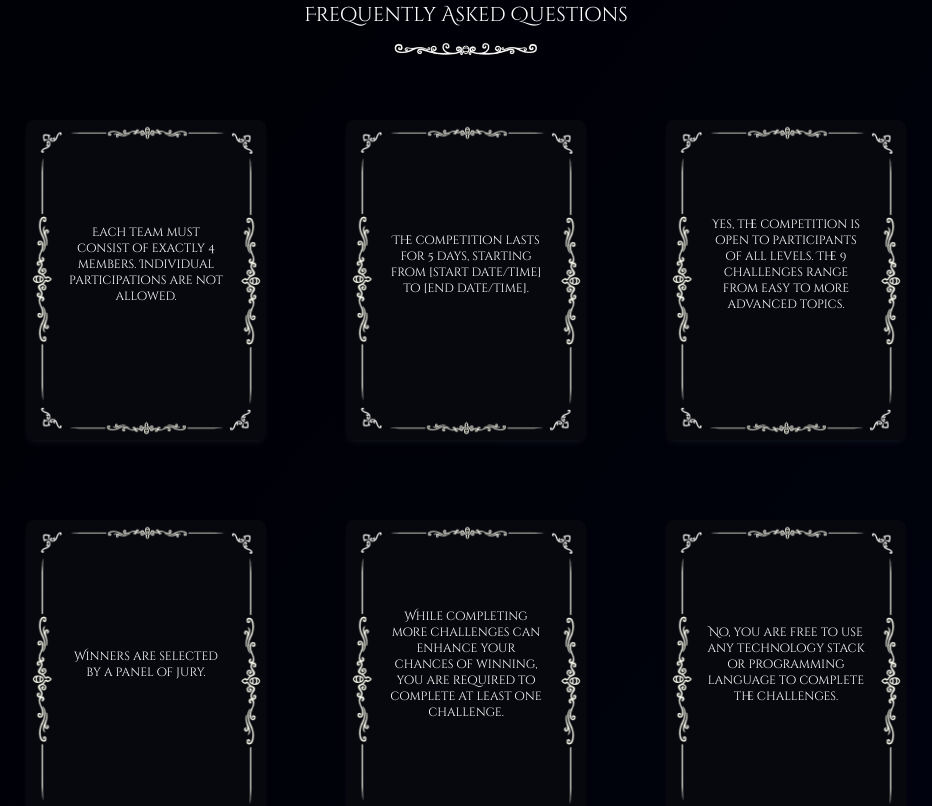
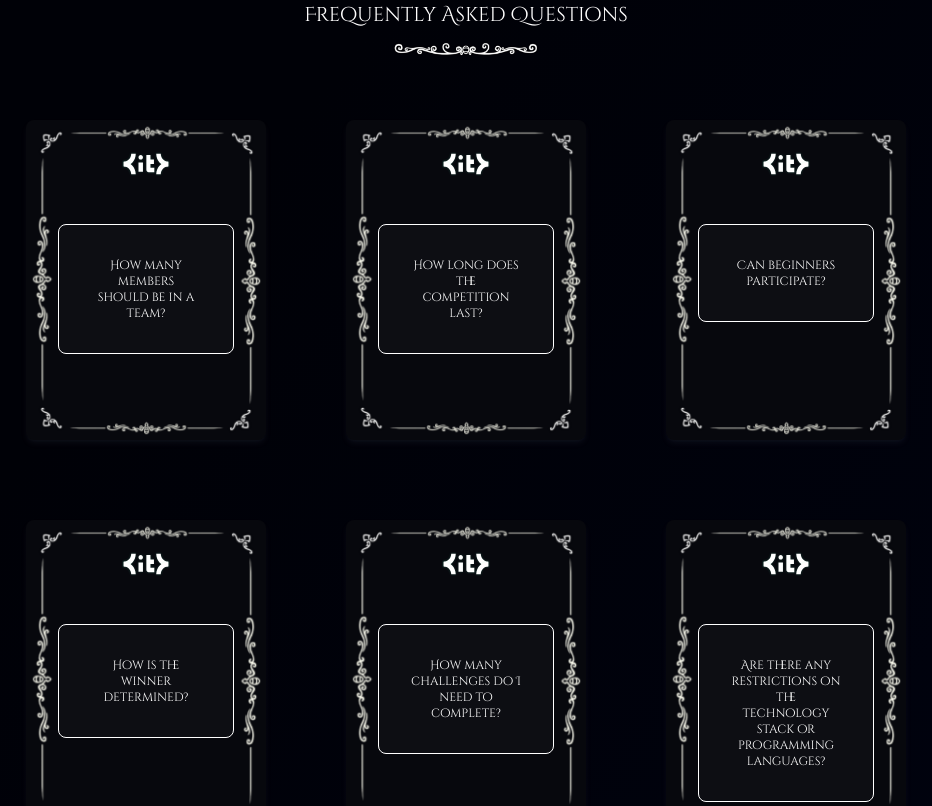
Before and after one commit to MicroClub-USTHB/Hollow-dev-website, a React (Vite) app: page / in a window 1280 px wide. Shown: the part 1960-2766 px from the top of the page, without its empty margins (174-1106 px from the left). Built offline with nearby package versions, Linux system fonts and the light colour scheme; no server answers; a web font is replaced by a local one.

Commit message:
ready for production

```diff
--- a/src/index.css
+++ b/src/index.css
@@ -31,54 +31,44 @@
   filter: progid:DXImageTransform.Microsoft.gradient(startColorstr="#000314", endColorstr="#000107", GradientType=1);
   font-family: "Cinzel Decorative", serif;
   color: white;
+
+  scroll-behavior: smooth;
 }
 
-/* Custom scrollbar for webkit browsers */
+/* width */
 ::-webkit-scrollbar {
-  width: 12px;
-  height: 12px;
+  width: 10px;
 }
 
+/* Track */
 ::-webkit-scrollbar-track {
-  background: #f0f0f0; /* Light grey background for the track */
-  border-radius: 10px;
+  background: #f1f1f1;
 }
 
+/* Handle */
 ::-webkit-scrollbar-thumb {
-  background-color: rgba(0, 0, 0, 0.3); /* Darker grey for the thumb */
-  border-radius: 10px;
-  border: 3px solid #f0f0f0; /* Light grey border to create a hollow effect */
+  background: #888;
 }
 
+/* Handle on hover */
 ::-webkit-scrollbar-thumb:hover {
-  background-color: rgba(0, 0, 0, 0.5); /* Slightly darker grey on hover */
+  background: #555;
 }
 
-/* Custom scrollbar for Mozilla browsers */
-* {
-  scrollbar-width: thin;
-  scrollbar-color: rgba(0, 0, 0, 0.3) #f0f0f0; /* Dark grey thumb and light grey track */
+@layer utilities {
+  .my-rotate-y-180 {
+    transform: rotateY(180deg);
   }
 
-*::-webkit-scrollbar-track {
-  background: #f0f0f0; /* Ensure light grey background for the track */
+  .preserve-3d {
+    transform-style: preserve-3d;
   }
 
-*::-webkit-scrollbar-thumb {
-  background-color: rgba(0, 0, 0, 0.3); /* Darker grey for the thumb */
-  border-radius: 10px;
-  border: 3px solid #f0f0f0; /* Light grey border to create a hollow effect */
+  .perspective {
+    perspective: 1000px;
   }
 
-*::-webkit-scrollbar-thumb:hover {
-  background-color: rgba(0, 0, 0, 0.5); /* Slightly darker grey on hover */
+  .backface-hidden {
+    backface-visibility: hidden;
   }
-
-/* Custom scrollbar for Edge */
-body {
-  -ms-overflow-style: none; /* Disable default scrollbar in Edge */
 }
-
-body::-webkit-scrollbar {
-  display: none; /* Hide default scrollbar in Edge */
-}
```
Lines whose indentation alone changed are shown as unchanged.
